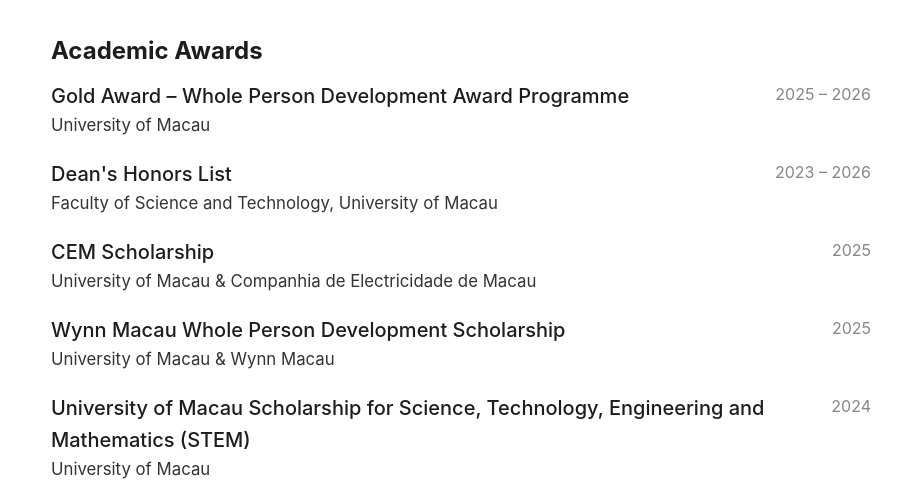
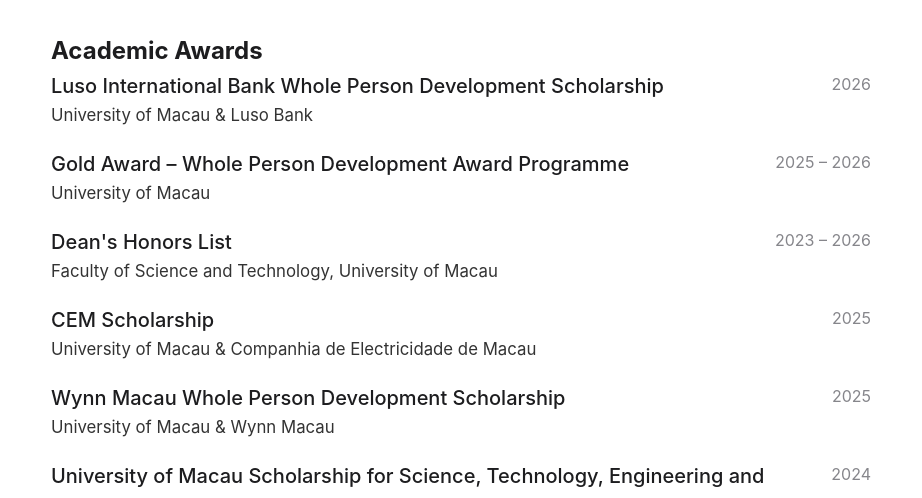
Before and after one commit to HugoLeng/HugoLeng.github.io, a plain HTML site: page awards.html in a window 1280 px wide. Shown: the part 251-749 px from the top of the page, without its empty margins (179-1101 px from the left). Drawn offline with Linux system fonts and the light colour scheme.

Commit message:
Add Luso International Bank scholarship details

```diff
--- a/awards.html
+++ b/awards.html
@@ -37,6 +37,13 @@
              ========================================================================== -->
             <h2 class="edu-section-subtitle">Academic Awards</h2>
             <!-- 2026 -->
+            <div class="award-item-row">
+                <div class="edu-details-left">
+                    <p class="award-title-primary">Luso International Bank Whole Person Development Scholarship</p>
+                    <p class="award-institution-secondary">University of Macau & Luso Bank</p>
+                </div>
+                <div class="edu-year-right">2026</div>
+            </div>
             <div class="award-item-row" style="margin-top: 10px;">
                 <div class="edu-details-left">
                     <p class="award-title-primary">Gold Award &ndash; Whole Person Development Award Programme</p>
```
